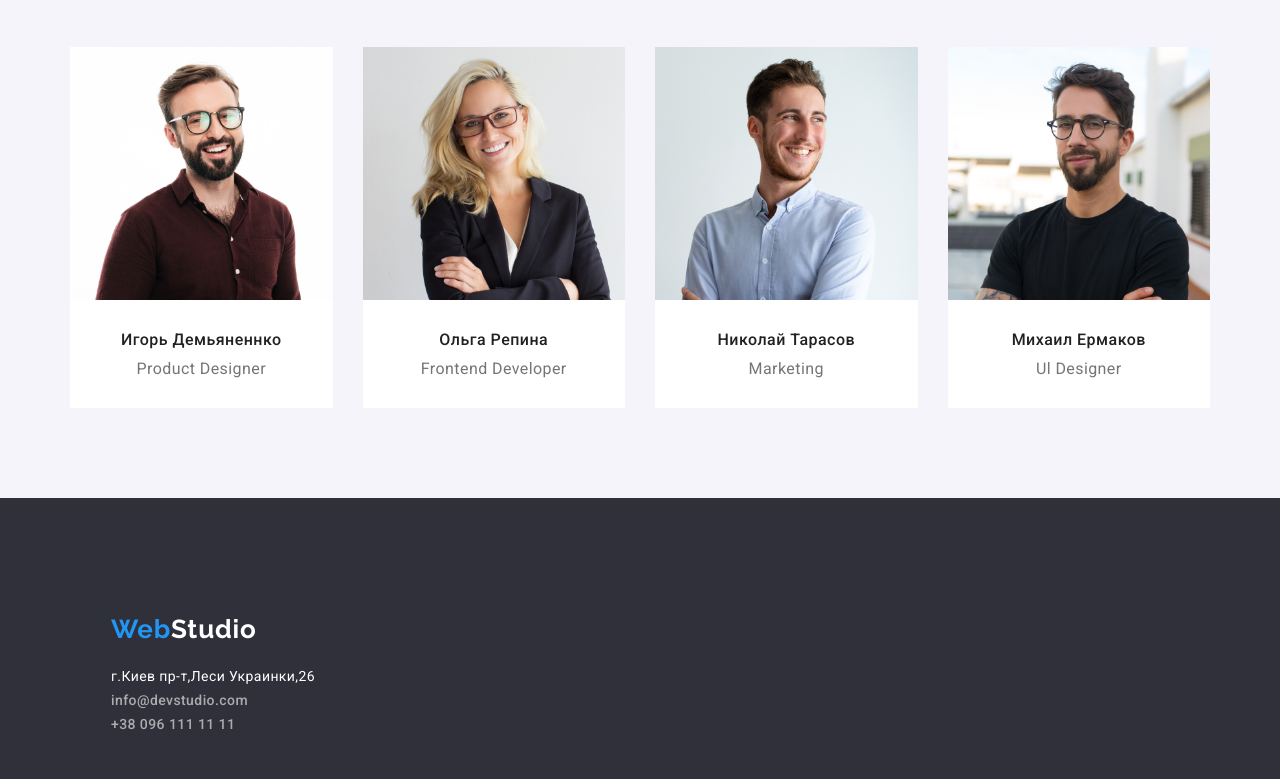
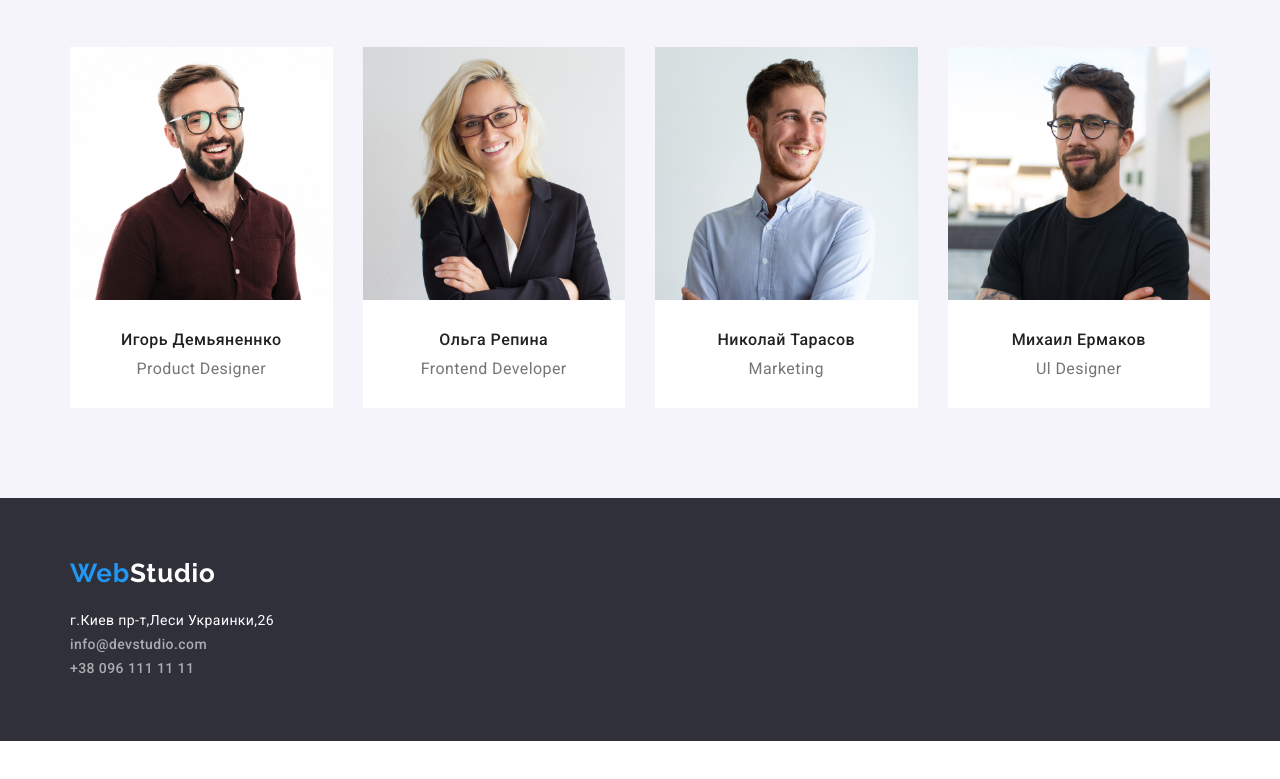
Before and after one commit to DanilHlazov/goit-markup-hw-03, a plain HTML site: page index.html in a window 1280 px wide. Shown: the part 1615-2394 px from the top of the page. After the commit the page ends 2356 px from the top, so only its background shows below. Drawn offline with nearby package versions, Linux system fonts and the light colour scheme.

Commit message:
ДЗ № 3

```diff
--- a/css/styles.css
+++ b/css/styles.css
@@ -304,15 +304,11 @@ img {
   height: auto;
 }
 /*Footer*/
-.footer {
+
+.footer-area {
   background-color: #2f303a;
-}
-.footer-area {
-  display: flex;
   padding-top: 60px;
   padding-bottom: 60px;
-  padding-left: 15px;
-  text-align: left;
 }
 .conteiner .footer-area {
   margin-right: 30px;
@@ -329,9 +325,7 @@ img {
   margin-top: 20px;
   margin-bottom: 0;
 }
-.padd {
-  padding: 56px;
-}
+
 .contacts-footer {
   color: rgba(255, 255, 255, 0.6);
 
@@ -362,9 +356,6 @@ img {
   font-style: normal;
   margin: 0;
   padding: 0;
-}
-.footer-logo {
-  padding-top: 60px;
 }
 
 /*Button*/
--- a/index.html
+++ b/index.html
@@ -120,8 +120,8 @@
      </section>
     </main>
 
-     <footer class="footer">
-<div class="container padd">
+     <footer class="footer-area">
+<div class="container">
     <div class="footer-logo">
     <a href="#" class="logo-footer">
         Web<span class="logo-web">Studio</span>
```
Also changed, not shown: portfolio.html (+2 -2 lines).
